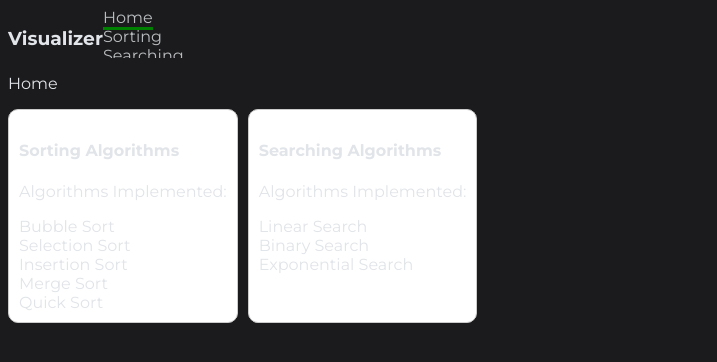
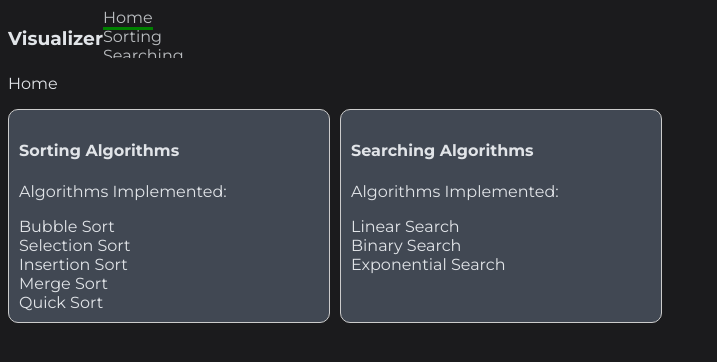
Before and after one commit to Suprada-2002/visualizer, a React (Vite) app: page / in a window 1280 px wide. Shown: the top 362 px of the page, without its empty margins (0-717 px from the left). Built offline with nearby package versions, Linux system fonts and the light colour scheme.

Commit message:
Update Home.css

```diff
--- a/src/pages/Home.css
+++ b/src/pages/Home.css
@@ -1,3 +1,7 @@
+.home {
+    text-align: center;
+    width: 70%;
+}
 .algoBoxes{
     display: flex;
     flex-wrap: wrap;
@@ -6,16 +10,16 @@
 
 .box{
     transition: box-shadow .3s;
-    /* width: 300px;
-    height: 500px; */
+    width: 300px;
+    height: auto;
     border-radius:10px;
     border: 1px solid #ccc;
-    background: #fff;
+    background: var(--gray);
     padding: 10px 10px;
 }
 
 .box:hover {
-    box-shadow: 0 0 11px rgba(33,33,33,.2);
+    box-shadow: 0 0 11px var(--white);
 }
 
 ul{
```
